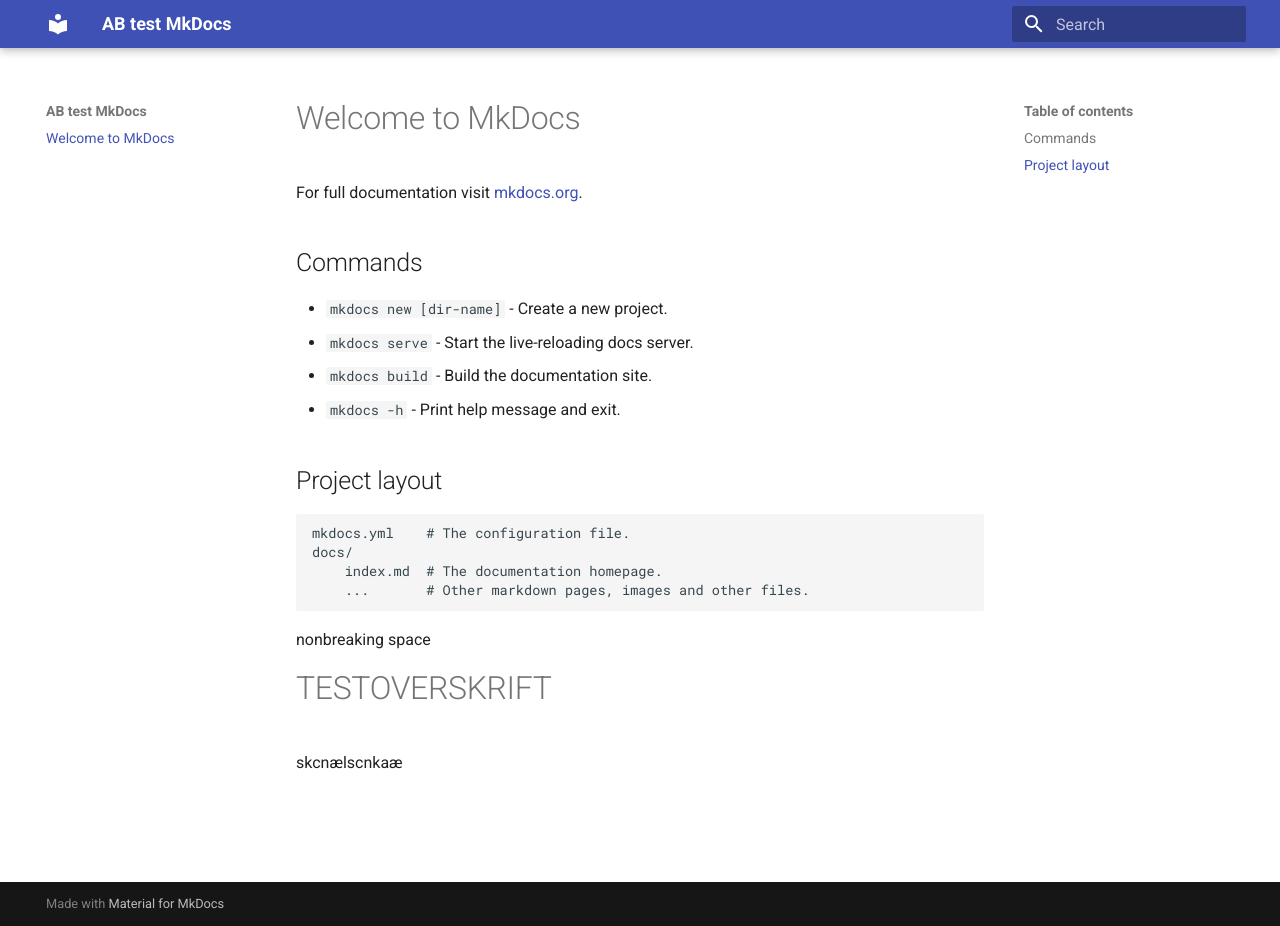
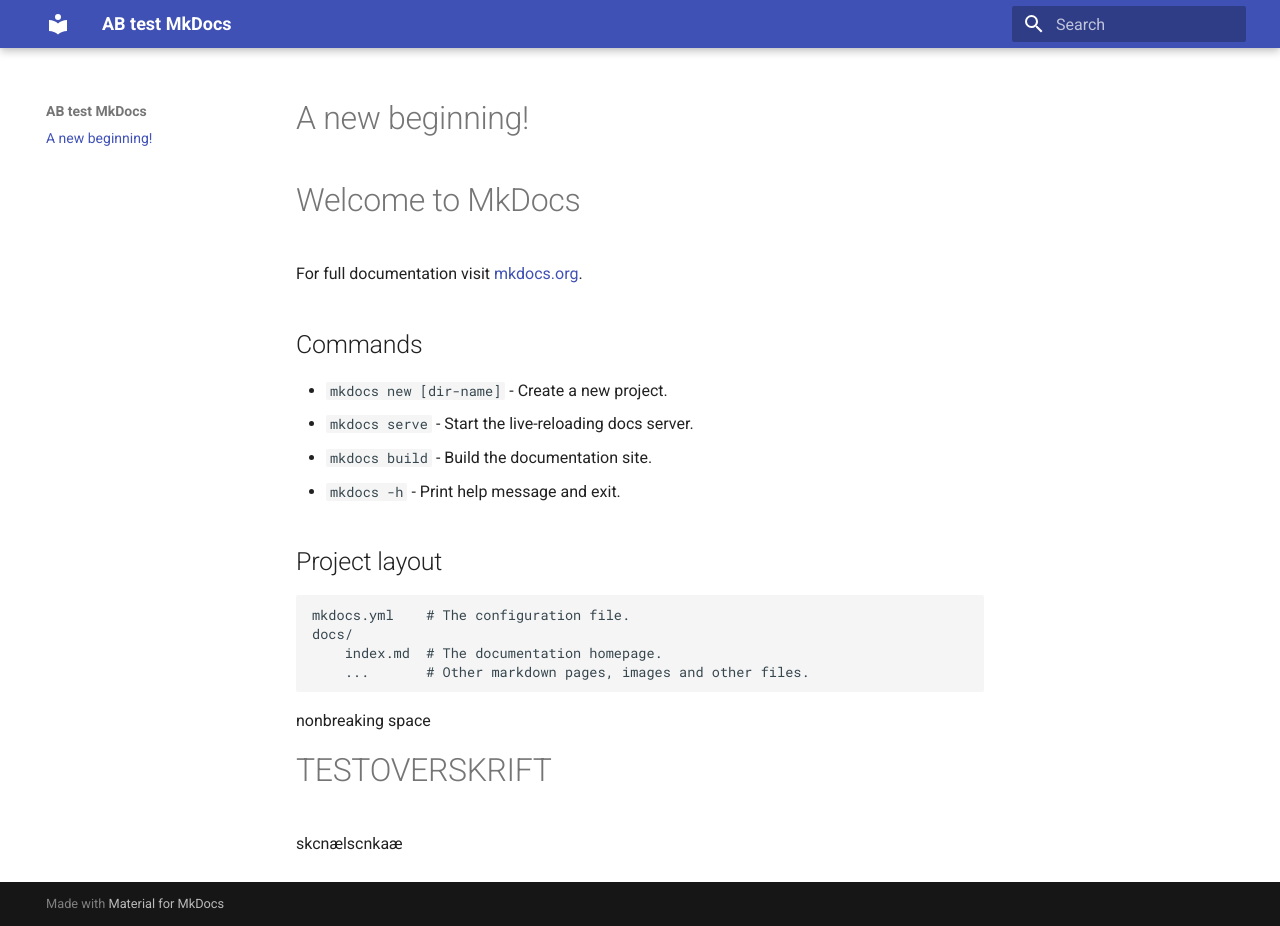
Before and after one commit to zettayotta/mkdocs-test, an MkDocs documentation site: the page built from docs/index.md, in a window 1280 px wide and 926 px high. Built offline with MkDocs 1.6.1 and Material for MkDocs 9.7.7, drawn with Linux system fonts in a browser that asks for light colours.

Commit message:
Update index.md

```diff
--- a/docs/index.md
+++ b/docs/index.md
@@ -1,3 +1,5 @@
+# A new beginning!
+
 # Welcome to MkDocs
 
 For full documentation visit [mkdocs.org](https://www.mkdocs.org).
```
